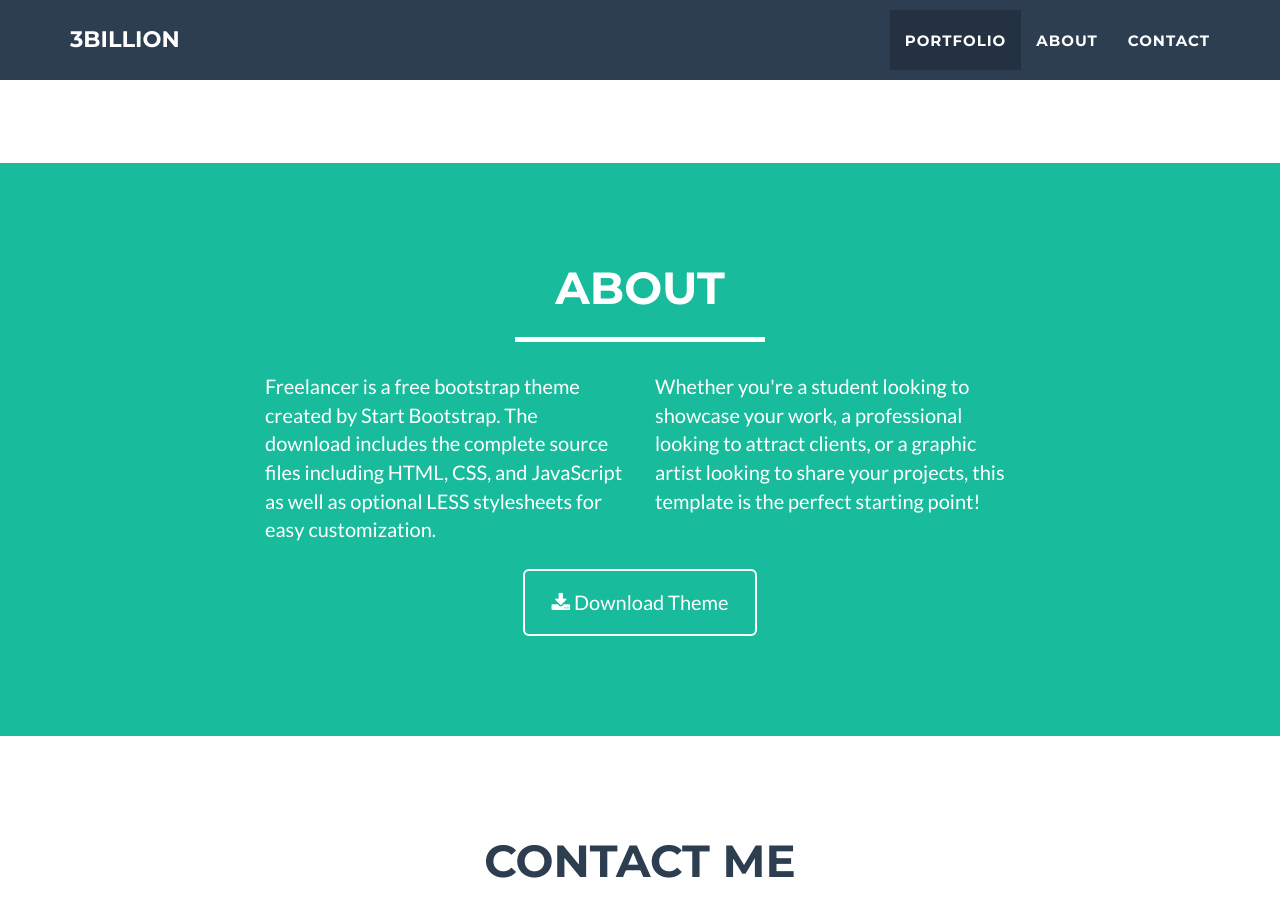
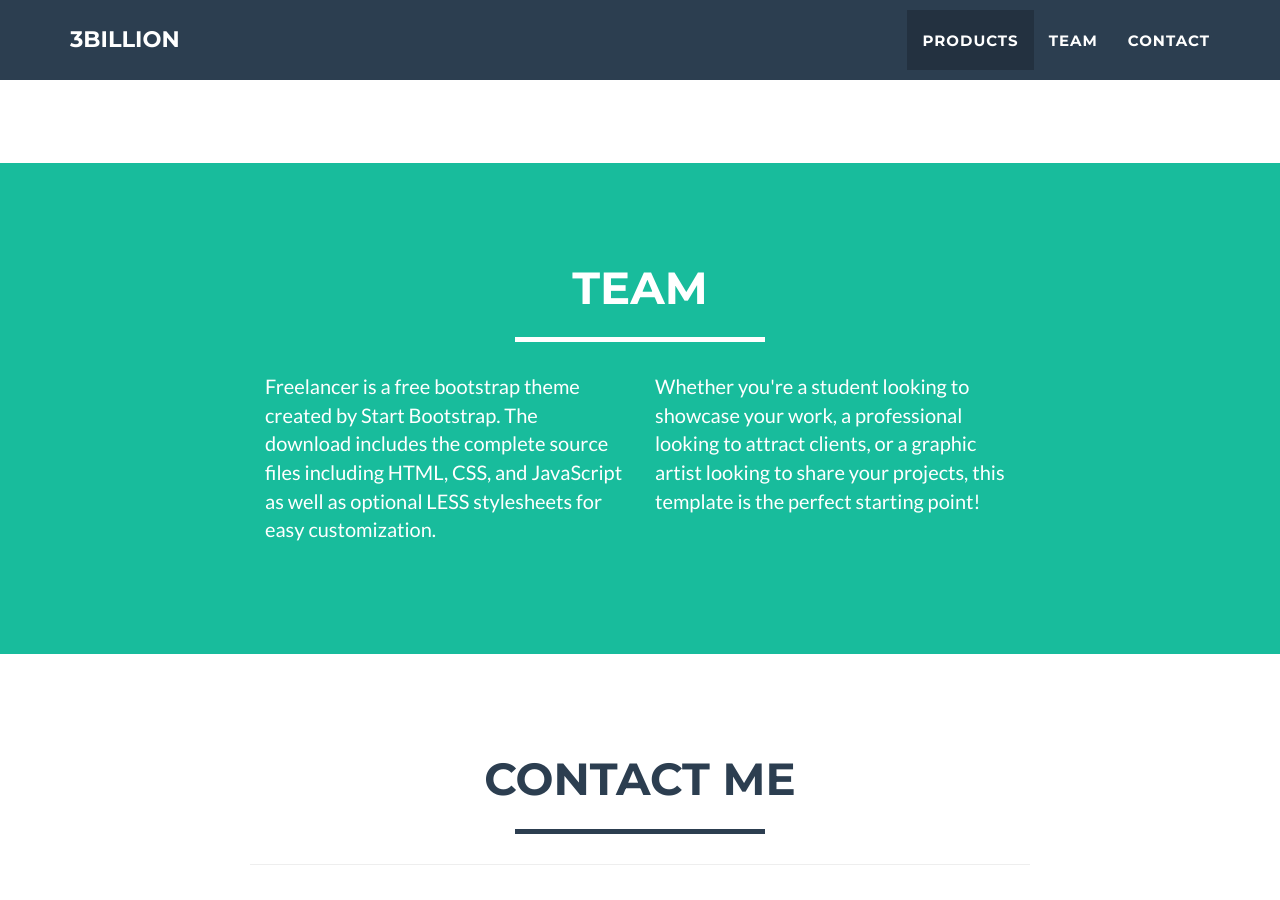
Before and after one commit to 3billion/3billion.github.io, a Jekyll site: the page built from index.html, in a window 1280 px wide and 900 px high, scrolled down 936 px. Built offline with Jekyll 4.4.1, drawn with Linux system fonts in a browser that asks for light colours.

Commit message:
update info

```diff
--- a/_config.yml
+++ b/_config.yml
@@ -41,7 +41,7 @@ social:
   - title: twitter
     url: http://twitter.com/3billion
   - title: facebook
-    url:
+    url: https://www.facebook.com/3billion
   - title: github
     url: http://github.com/3billion
 
--- a/_includes/about.html
+++ b/_includes/about.html
@@ -3,7 +3,7 @@
         <div class="container">
             <div class="row">
                 <div class="col-lg-12 text-center">
-                    <h2>About</h2>
+                    <h2>Team</h2>
                     <hr class="star-light">
                 </div>
             </div>
@@ -14,11 +14,11 @@
                 <div class="col-lg-4">
                     <p>Whether you're a student looking to showcase your work, a professional looking to attract clients, or a graphic artist looking to share your projects, this template is the perfect starting point! </p>
                 </div>
-                <div class="col-lg-8 col-lg-offset-2 text-center">
+                <!--div class="col-lg-8 col-lg-offset-2 text-center">
                     <a href="#" class="btn btn-lg btn-outline">
                         <i class="fa fa-download"></i> Download Theme
                     </a>
-                </div>
+                </div-->
             </div>
         </div>
     </section>
--- a/_includes/contact.html
+++ b/_includes/contact.html
@@ -3,7 +3,7 @@
         <div class="container">
             <div class="row">
                 <div class="col-lg-12 text-center">
-                    <h2>Contact Me</h2>
+                    <h2>Contact us</h2>
                     <hr class="star-primary">
                 </div>
             </div>
--- a/_includes/header.html
+++ b/_includes/header.html
@@ -3,7 +3,7 @@
         <div class="container">
             <div class="row">
                 <div class="col-lg-12">
-                    <!-img class="img-responsive" src="img/profile.png" alt=""-->
+                    <!--img class="img-responsive" src="img/profile.png" alt=""-->
                     <div class="intro-text">
                         <span class="name">{{ site.title }}</span>
                         <hr class="star-light">
--- a/_includes/nav.html
+++ b/_includes/nav.html
@@ -19,10 +19,10 @@
                         <a href="#page-top"></a>
                     </li>
                     <li class="page-scroll">
-                        <a href="#portfolio">Portfolio</a>
+                        <a href="#portfolio">Products</a>
                     </li>
                     <li class="page-scroll">
-                        <a href="#about">About</a>
+                        <a href="#about">Team</a>
                     </li>
                     <li class="page-scroll">
                         <a href="#contact">Contact</a>
```
Also changed, not shown: 1 other file.
